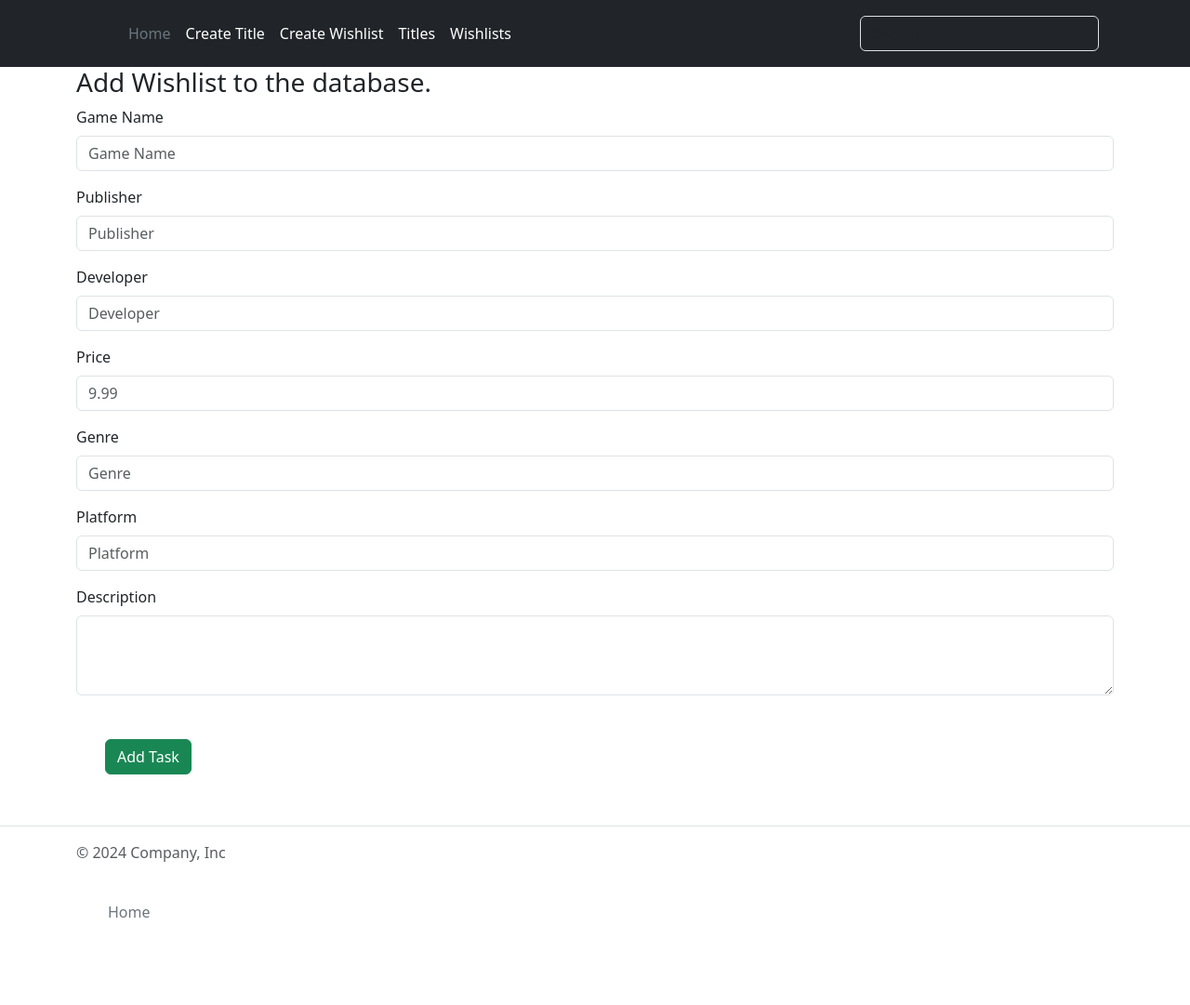
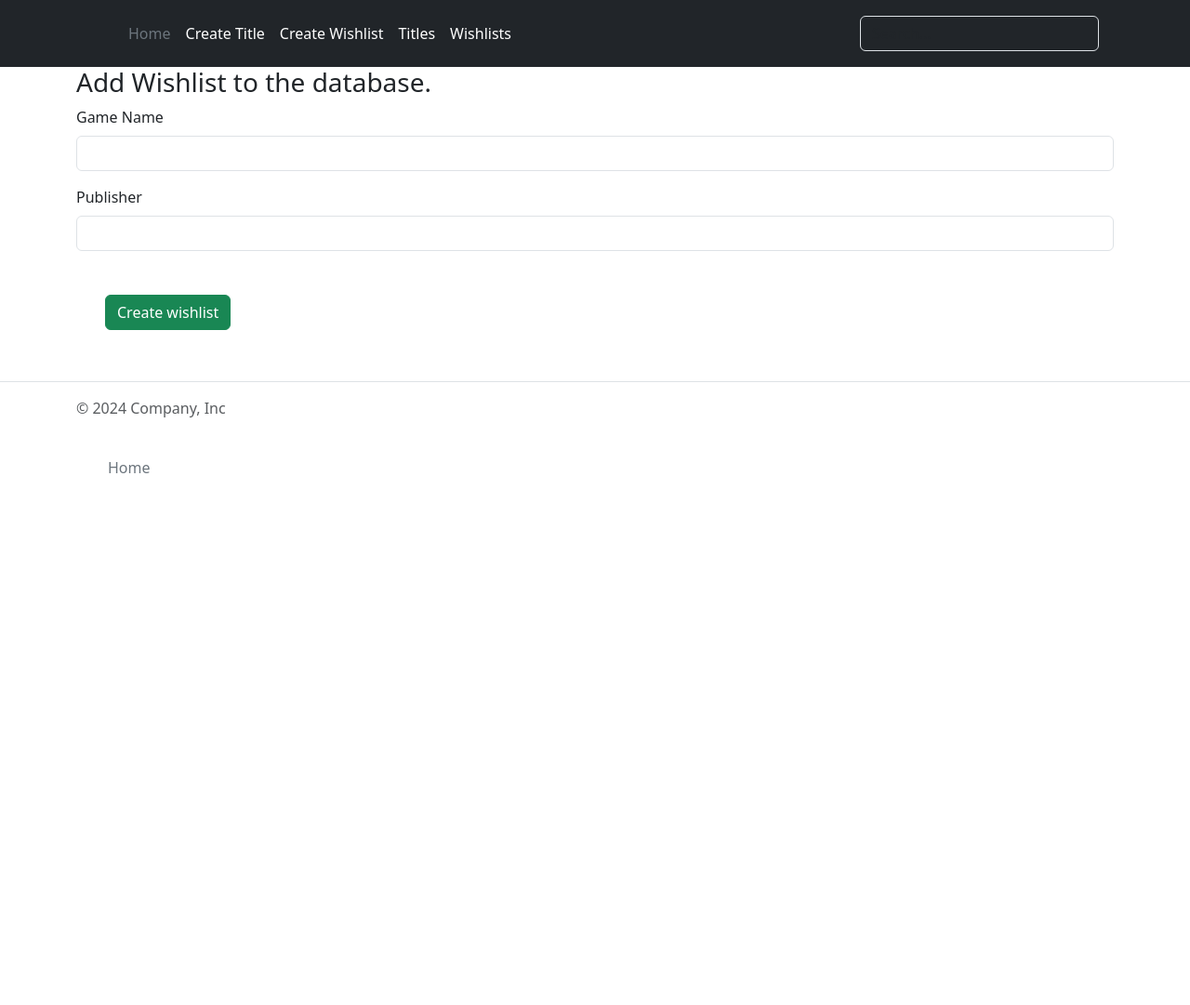
Before and after one commit to ccornfield/GameDream, a Flask app: template gamedream/templates/add_wishlist.html in a window 1280 px wide. Shown: the whole page at 93% size. After the commit the page ends 509 px from the top, so only its background shows below. Run offline with Flask 3, Linux system fonts and the light colour scheme; the template is opened without the code that fills it, so the values that code supplies are empty.

Commit message:
Add functionality added to tiles.

```diff
--- a/gamedream/models.py
+++ b/gamedream/models.py
@@ -4,7 +4,7 @@ class Wishlist(db.Model):
     # schema for the Wishlist model
     id = db.Column(db.Integer, primary_key=True)
     wishlist_name = db.Column(db.String(30), unique=True, nullable=False)
-    titles = db.relationship("Titles", backref="wishlist", cascade="all, delete", lazy=True)
+    title_id = db.Column(db.Integer, db.ForeignKey("titles.id", ondelete="CASCADE"), nullable=False)
 
     def __repr__(self):
         return self.wishlist_name
@@ -18,7 +18,7 @@ class Titles(db.Model):
     price = db.Column(db.Float, nullable=False)
     genre = db.Column(db.String, nullable=False)
     description = db.Column(db.Text, nullable=False)
-    wishlist_id = db.Column(db.Integer, db.ForeignKey("wishlist.id", ondelete="CASCADE"), nullable=True)
+    wishlists = db.relationship("Wishlist", backref="titles", cascade="all, delete", lazy=True)
 
     def __repr__(self):
         return "#{0} - Name: {1} - Price: {2}". format(
--- a/gamedream/templates/add_wishlist.html
+++ b/gamedream/templates/add_wishlist.html
@@ -5,37 +5,23 @@
 
 <form>
     <div class="mb-3">
-        <label for="game_title" class="form-label">Game Name</label>
-        <input type="text" class="form-control" id="game_title" name="game_title" placeholder="Game Name" required>
+        <label for="wishlist_title" class="form-label">Game Name</label>
+        <input type="text" class="form-control" id="wishlist_title" name="wishlist_title" required>
       </div>
+      <!--Create a way to add multiple titles to a single table using jinja coding
+      Create the login screen and a way to validate future login attempts
+      Add CRUD to titles and then to Wishlists
+      Apply unique CSS and JS when appropriate
+      Write readme
+      Push successfully to heroku-->
       <div class="mb-3">
-        <label for="publisher" class="form-label">Publisher</label>
-        <input type="text" class="form-control" id="publisher" name="publisher" placeholder="Publisher">
-      </div>
-      <div class="mb-3">
-        <label for="developer" class="form-label">Developer</label>
-        <input type="text" class="form-control" id="developer" name="developer" placeholder="Developer">
-      </div>
-      <div class="mb-3">
-        <label for="price" class="form-label">Price</label>
-        <input type="number" class="form-control" id="price" name="price" placeholder="9.99">
-      </div>
-      <div class="mb-3">
-        <label for="genre" class="form-label">Genre</label>
-        <input type="text" class="form-control" id="genre" name="genre" placeholder="Genre">
-      </div>
-      <div class="mb-3">
-        <label for="platform" class="form-label">Platform</label>
-        <input type="text" class="form-control" id="platform" name="platform" placeholder="Platform">
-      </div>
-      <div class="mb-3">
-        <label for="exampleFormControlTextarea1" class="form-label">Description</label>
-        <textarea class="form-control" id="exampleFormControlTextarea1" rows="3"></textarea>
+        <label for="titles" class="form-label">Publisher</label>
+        <input type="text" class="form-control" id="titles" name="titles" required>
       </div>
       <div class="row">
         <div class="col m-3 center-align">
             <button type="submit" class="btn btn-success">
-                Add Task <i class="fas fa-plus-square right"></i>
+                Create wishlist <i class="fas fa-plus-square right"></i>
             </button>
         </div>
     </div>
```
Also changed, not shown: gamedream/routes.py (+13 -0 lines), gamedream/templates/edit_title.html (added, +44 -0 lines).
